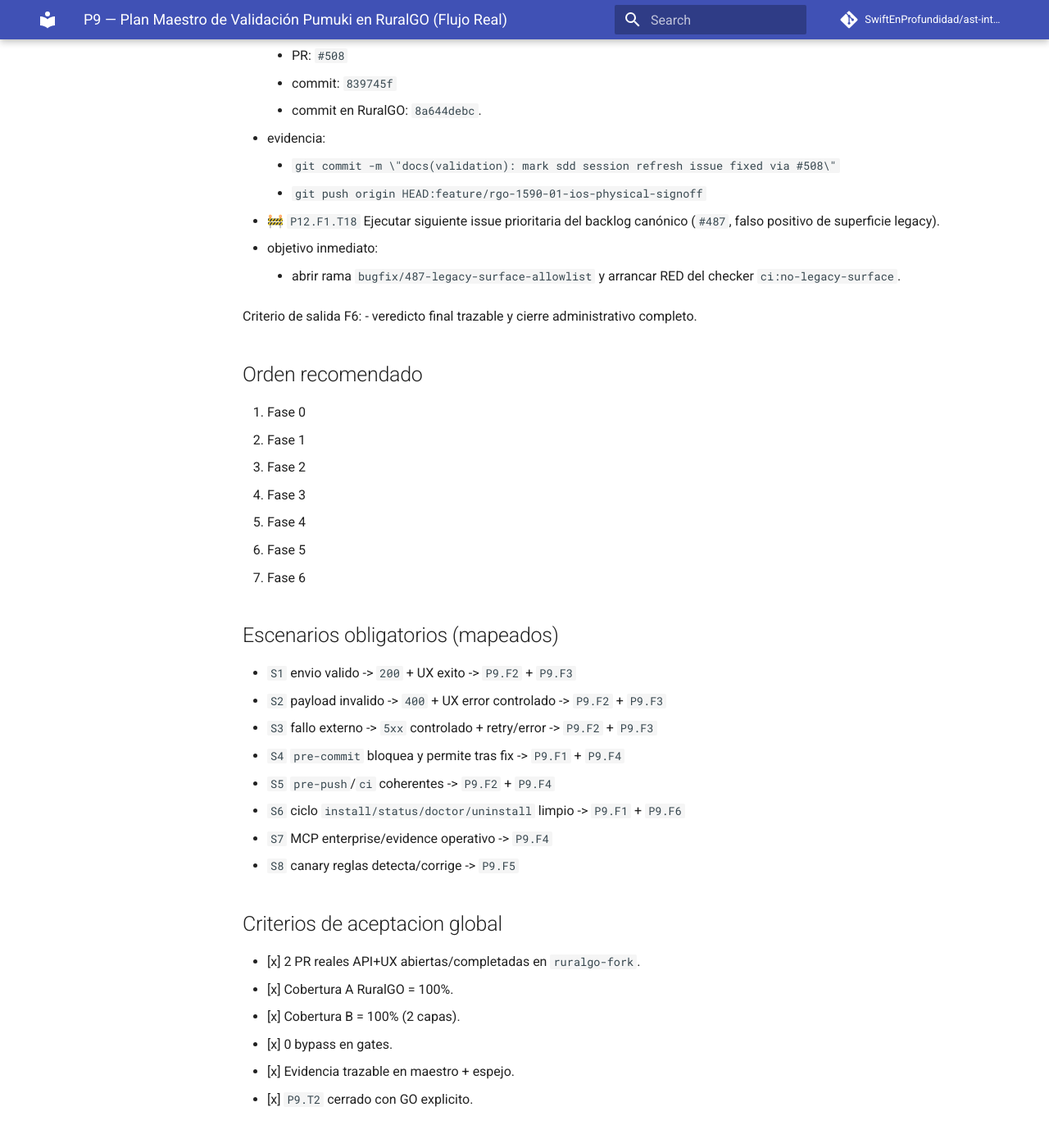
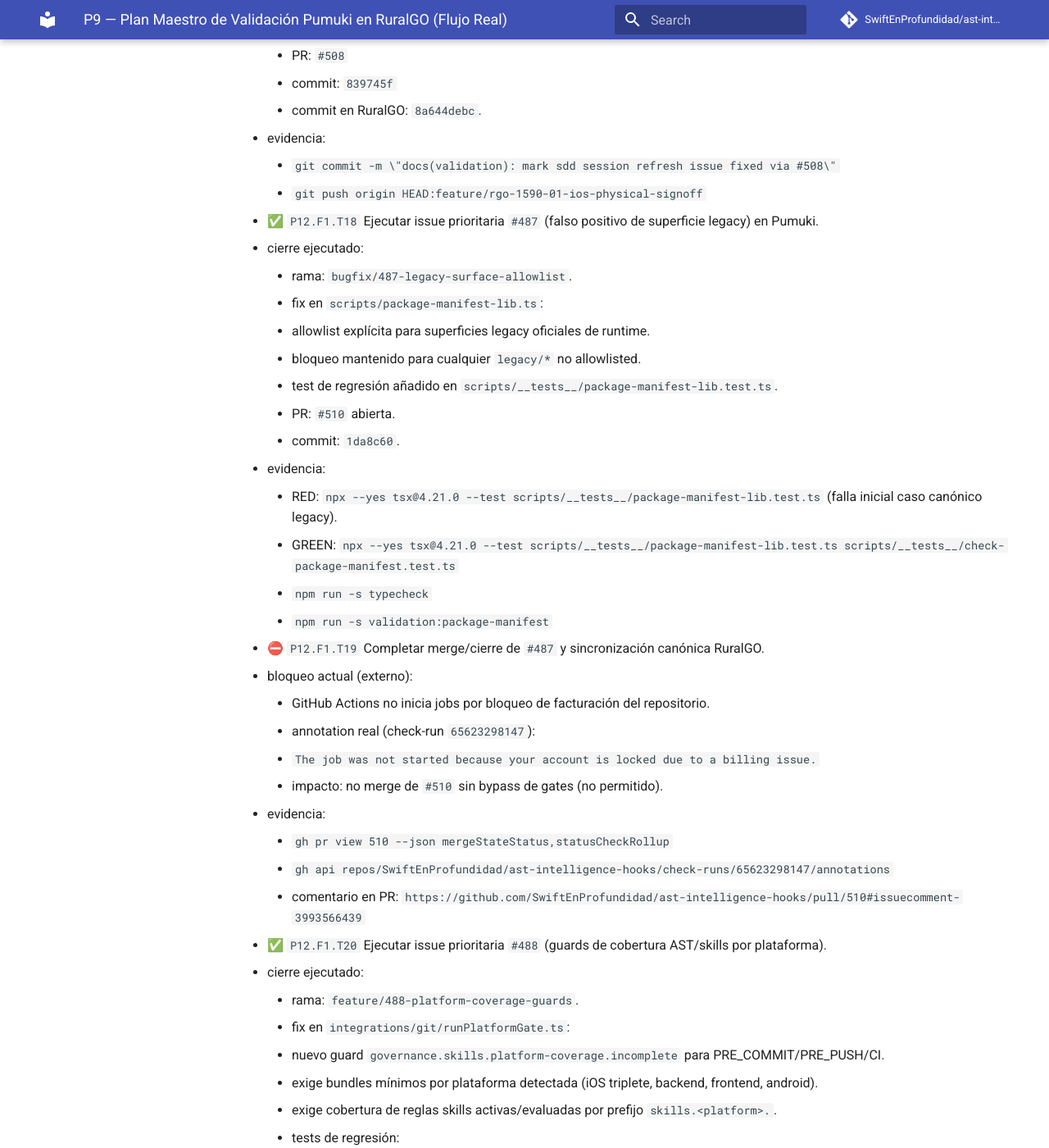
Before and after one commit to SwiftEnProfundidad/ast-intelligence-hooks, an MkDocs documentation site: the page built from docs/seguimiento-completo-validacion-ruralgo-03-03-2026.md, in a window 1280 px wide and 1400 px high, scrolled down 34327 px. Shown: the whole window at 82% size. Built offline with MkDocs 1.6.1 and Material for MkDocs 9.7.7, drawn with Linux system fonts in a browser that asks for light colours; comment, search, counter and statistics services are not loaded; some of the changed text lies outside the part shown.

Commit message:
docs(tracking): close T20 and activate T21 with CI blocker context

```diff
--- a/docs/seguimiento-completo-validacion-ruralgo-03-03-2026.md
+++ b/docs/seguimiento-completo-validacion-ruralgo-03-03-2026.md
@@ -965,9 +965,51 @@ Criterio de salida F5:
   - evidencia:
     - `git commit -m \"docs(validation): mark sdd session refresh issue fixed via #508\"`
     - `git push origin HEAD:feature/rgo-1590-01-ios-physical-signoff`
-- 🚧 `P12.F1.T18` Ejecutar siguiente issue prioritaria del backlog canónico (`#487`, falso positivo de superficie legacy).
+- ✅ `P12.F1.T18` Ejecutar issue prioritaria `#487` (falso positivo de superficie legacy) en Pumuki.
+  - cierre ejecutado:
+    - rama: `bugfix/487-legacy-surface-allowlist`.
+    - fix en `scripts/package-manifest-lib.ts`:
+      - allowlist explícita para superficies legacy oficiales de runtime.
+      - bloqueo mantenido para cualquier `legacy/*` no allowlisted.
+    - test de regresión añadido en `scripts/__tests__/package-manifest-lib.test.ts`.
+    - PR: `#510` abierta.
+    - commit: `1da8c60`.
+  - evidencia:
+    - RED: `npx --yes tsx@4.21.0 --test scripts/__tests__/package-manifest-lib.test.ts` (falla inicial caso canónico legacy).
+    - GREEN: `npx --yes tsx@4.21.0 --test scripts/__tests__/package-manifest-lib.test.ts scripts/__tests__/check-package-manifest.test.ts`
+    - `npm run -s typecheck`
+    - `npm run -s validation:package-manifest`
+- ⛔ `P12.F1.T19` Completar merge/cierre de `#487` y sincronización canónica RuralGO.
+  - bloqueo actual (externo):
+    - GitHub Actions no inicia jobs por bloqueo de facturación del repositorio.
+    - annotation real (check-run `65623298147`):
+      - `The job was not started because your account is locked due to a billing issue.`
+    - impacto: no merge de `#510` sin bypass de gates (no permitido).
+  - evidencia:
+    - `gh pr view 510 --json mergeStateStatus,statusCheckRollup`
+    - `gh api repos/SwiftEnProfundidad/ast-intelligence-hooks/check-runs/65623298147/annotations`
+    - comentario en PR: `https://github.com/SwiftEnProfundidad/ast-intelligence-hooks/pull/510#issuecomment-3993566439`
+- ✅ `P12.F1.T20` Ejecutar issue prioritaria `#488` (guards de cobertura AST/skills por plataforma).
+  - cierre ejecutado:
+    - rama: `feature/488-platform-coverage-guards`.
+    - fix en `integrations/git/runPlatformGate.ts`:
+      - nuevo guard `governance.skills.platform-coverage.incomplete` para PRE_COMMIT/PRE_PUSH/CI.
+      - exige bundles mínimos por plataforma detectada (iOS triplete, backend, frontend, android).
+      - exige cobertura de reglas skills activas/evaluadas por prefijo `skills.<platform>.`.
+    - tests de regresión:
+      - bloquea cuando iOS detectado no cumple triplete/cobertura.
+      - permite cuando plataformas detectadas cumplen bundles + reglas.
+    - PR: `#511` abierta.
+    - commit: `6b0c6dd`.
+  - evidencia:
+    - `npx --yes tsx@4.21.0 --test integrations/git/__tests__/runPlatformGate.test.ts`
+    - `npx --yes tsx@4.21.0 --test integrations/git/__tests__/runPlatformGate.test.ts integrations/git/__tests__/runPlatformGateEvaluation.test.ts`
+    - `npm run -s typecheck`
+- 🚧 `P12.F1.T21` Cerrar administrativamente `#488` y consolidar sync canónico en RuralGO tras merge.
   - objetivo inmediato:
-    - abrir rama `bugfix/487-legacy-surface-allowlist` y arrancar RED del checker `ci:no-legacy-surface`.
+    - monitorizar estado CI remota por billing lock.
+    - mergear `#511` sin bypass cuando CI quede operativa.
+    - actualizar canónico `R_GO/docs/technical/08-validation/refactor/pumuki-integration-feedback.md` de `REPORTED -> FIXED`.
 
 Criterio de salida F6:
 - veredicto final trazable y cierre administrativo completo.
```
Also changed, not shown: docs/registro-maestro-de-seguimiento.md (+1 -1 lines).
